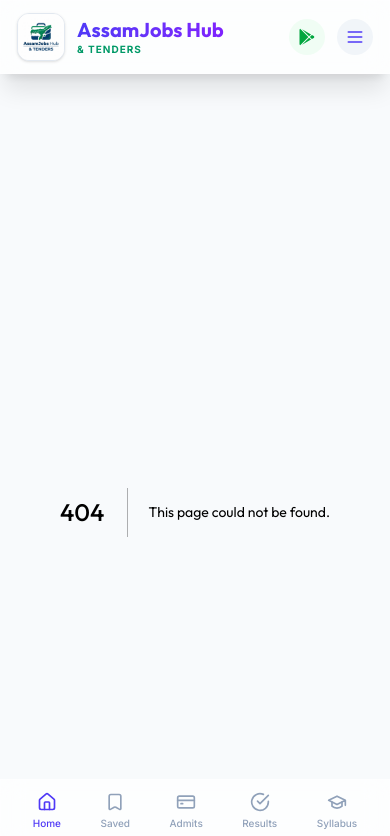
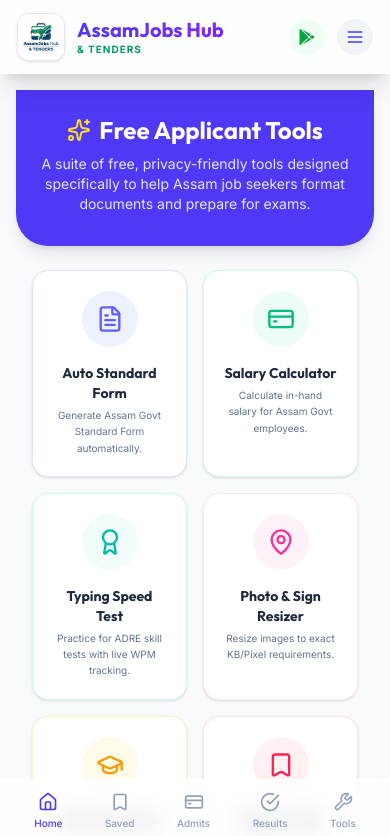
Before and after one commit to uzzaldutta/assamjobs-hub, a Next.js app: page /tools in a window 390 px wide. Before the commit this address had no page. Shown: the top 836 px of the page. Built offline with nearby package versions, Linux system fonts and the light colour scheme.

Commit message:
Create central Tools index page and add mobile bottom nav link

```diff
--- a/src/app/layout.tsx
+++ b/src/app/layout.tsx
@@ -216,9 +216,9 @@ export default function RootLayout({
                   <svg xmlns="http://www.w3.org/2000/svg" width="20" height="20" viewBox="0 0 24 24" fill="none" stroke="currentColor" strokeWidth="2" strokeLinecap="round" strokeLinejoin="round"><path d="M22 11.08V12a10 10 0 1 1-5.93-9.14"/><polyline points="22 4 12 14.01 9 11.01"/></svg>
                   <span className="text-[10px] mt-1 font-medium">Results</span>
                 </Link>
-                <Link href="/syllabus" className="flex flex-col items-center text-slate-400 hover:text-amber-500 transition">
-                  <svg xmlns="http://www.w3.org/2000/svg" width="20" height="20" viewBox="0 0 24 24" fill="none" stroke="currentColor" strokeWidth="2" strokeLinecap="round" strokeLinejoin="round"><path d="M22 10v6M2 10l10-5 10 5-10 5z"/><path d="M6 12v5c3 3 9 3 12 0v-5"/></svg>
-                  <span className="text-[10px] mt-1 font-medium">Syllabus</span>
+                <Link href="/tools" className="flex flex-col items-center text-slate-400 hover:text-amber-500 transition">
+                  <svg xmlns="http://www.w3.org/2000/svg" width="20" height="20" viewBox="0 0 24 24" fill="none" stroke="currentColor" strokeWidth="2" strokeLinecap="round" strokeLinejoin="round"><path d="M14.7 6.3a1 1 0 0 0 0 1.4l1.6 1.6a1 1 0 0 0 1.4 0l3.77-3.77a6 6 0 0 1-7.94 7.94l-6.91 6.91a2.12 2.12 0 0 1-3-3l6.91-6.91a6 6 0 0 1 7.94-7.94l-3.76 3.76z"/></svg>
+                  <span className="text-[10px] mt-1 font-medium">Tools</span>
                 </Link>
               </nav>
             </div>
--- /dev/null
+++ b/src/app/tools/page.tsx
@@ -0,0 +1,110 @@
+import { Metadata } from "next";
+import Link from "next/link";
+import { Sparkles, FileText, CreditCard, Award, MapPin, GraduationCap, Bookmark, Calendar, Briefcase } from "lucide-react";
+
+export const metadata: Metadata = {
+  title: "Free Applicant Tools | AssamJobs Hub",
+  description: "Free tools for job applicants in Assam including Standard Form, Salary Calculator, Typing Test, and more.",
+};
+
+export default function ToolsIndexPage() {
+  const tools = [
+    {
+      id: "standard-form",
+      title: "Auto Standard Form",
+      description: "Generate Assam Govt Standard Form automatically.",
+      icon: <FileText size={28} className="text-indigo-500" />,
+      color: "border-indigo-100 dark:border-indigo-900 hover:border-indigo-500",
+      bg: "bg-indigo-50 dark:bg-indigo-900/20"
+    },
+    {
+      id: "salary-calculator",
+      title: "Salary Calculator",
+      description: "Calculate in-hand salary for Assam Govt employees.",
+      icon: <CreditCard size={28} className="text-emerald-500" />,
+      color: "border-emerald-100 dark:border-emerald-900 hover:border-emerald-500",
+      bg: "bg-emerald-50 dark:bg-emerald-900/20"
+    },
+    {
+      id: "typing-test",
+      title: "Typing Speed Test",
+      description: "Practice for ADRE skill tests with live WPM tracking.",
+      icon: <Award size={28} className="text-teal-500" />,
+      color: "border-teal-100 dark:border-teal-900 hover:border-teal-500",
+      bg: "bg-teal-50 dark:bg-teal-900/20"
+    },
+    {
+      id: "photo-resizer",
+      title: "Photo & Sign Resizer",
+      description: "Resize images to exact KB/Pixel requirements.",
+      icon: <MapPin size={28} className="text-pink-500" />,
+      color: "border-pink-100 dark:border-pink-900 hover:border-pink-500",
+      bg: "bg-pink-50 dark:bg-pink-900/20"
+    },
+    {
+      id: "cgpa-converter",
+      title: "CGPA Converter",
+      description: "Convert CGPA to percentage according to university rules.",
+      icon: <GraduationCap size={28} className="text-amber-500" />,
+      color: "border-amber-100 dark:border-amber-900 hover:border-amber-500",
+      bg: "bg-amber-50 dark:bg-amber-900/20"
+    },
+    {
+      id: "pdf-merger",
+      title: "Image to PDF",
+      description: "Convert and merge multiple images into a single PDF.",
+      icon: <Bookmark size={28} className="text-rose-500" />,
+      color: "border-rose-100 dark:border-rose-900 hover:border-rose-500",
+      bg: "bg-rose-50 dark:bg-rose-900/20"
+    },
+    {
+      id: "age-calculator",
+      title: "Age Calculator",
+      description: "Calculate your exact age as of a specific cut-off date.",
+      icon: <Calendar size={28} className="text-blue-500" />,
+      color: "border-blue-100 dark:border-blue-900 hover:border-blue-500",
+      bg: "bg-blue-50 dark:bg-blue-900/20"
+    },
+    {
+      id: "cv-maker",
+      title: "AI CV Maker",
+      description: "Create a professional ATS-friendly resume instantly.",
+      icon: <Briefcase size={28} className="text-purple-500" />,
+      color: "border-purple-100 dark:border-purple-900 hover:border-purple-500",
+      bg: "bg-purple-50 dark:bg-purple-900/20"
+    }
+  ];
+
+  return (
+    <div className="flex flex-col min-h-screen">
+      <div className="bg-indigo-600 dark:bg-indigo-900 px-4 pt-6 pb-8 md:pb-6 rounded-b-[2rem] md:rounded-2xl shadow-lg relative z-0 md:mt-4 max-w-7xl mx-auto w-full text-center">
+        <h2 className="text-2xl font-bold text-white mb-2 flex items-center justify-center gap-2">
+          <Sparkles className="text-yellow-300" /> Free Applicant Tools
+        </h2>
+        <p className="text-indigo-100 text-sm max-w-lg mx-auto">
+          A suite of free, privacy-friendly tools designed specifically to help Assam job seekers format documents and prepare for exams.
+        </p>
+      </div>
+
+      <div className="px-4 md:px-0 relative z-10 grid grid-cols-2 md:grid-cols-3 lg:grid-cols-4 gap-4 mt-6">
+        {tools.map((tool) => (
+          <Link
+            key={tool.id}
+            href={`/tools/${tool.id}`}
+            className={`flex flex-col items-center p-5 rounded-2xl bg-white dark:bg-slate-900 border ${tool.color} shadow-sm transition-all hover:shadow-md hover:-translate-y-1 group`}
+          >
+            <div className={`w-14 h-14 rounded-full flex items-center justify-center mb-4 ${tool.bg} group-hover:scale-110 transition-transform duration-300`}>
+              {tool.icon}
+            </div>
+            <h3 className="font-bold text-slate-800 dark:text-slate-100 text-sm mb-1 text-center">
+              {tool.title}
+            </h3>
+            <p className="text-[10px] text-slate-500 dark:text-slate-400 text-center leading-relaxed">
+              {tool.description}
+            </p>
+          </Link>
+        ))}
+      </div>
+    </div>
+  );
+}
```
